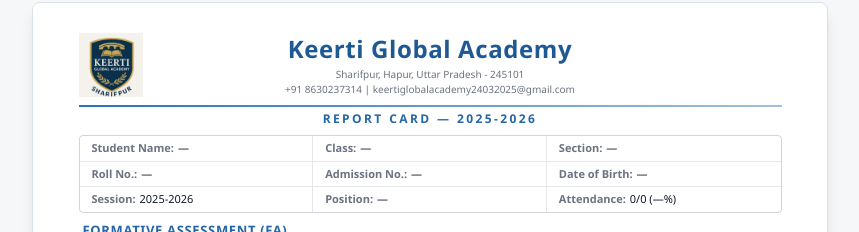
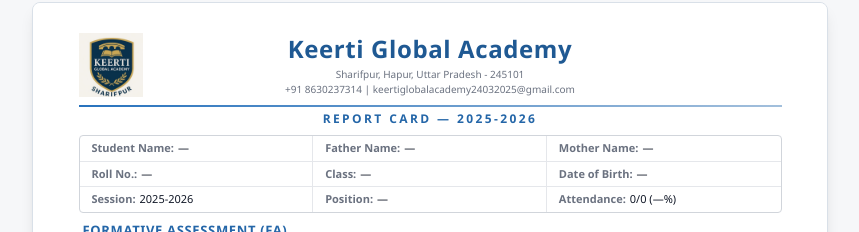
Before and after one commit to dhruv639508/Report-Card, a React (Vite) app: page / in a window 1280 px wide. Shown: the part 1935-2167 px from the top of the page, without its empty margins (210-1069 px from the left). Built offline with nearby package versions, Linux system fonts and the light colour scheme; the HTML template or start-up script is replaced by a standard one.

Commit message:
Update ReportCardPreview.tsx

```diff
--- a/src/components/ReportCardPreview.tsx
+++ b/src/components/ReportCardPreview.tsx
@@ -57,10 +57,10 @@ export default function ReportCardPreview({ student }: Props) {
         <div className="grid grid-cols-3 text-[11px]">
           {[
             ["Student Name",  student.name],
+            ["Father Name", student.admissionNumber],
+            ["Mother Name",       student.section],
+            ["Roll No.",      student.rollNumber],
             ["Class",         student.className],
-            ["Section",       student.section],
-            ["Roll No.",      student.rollNumber],
-            ["Admission No.", student.admissionNumber],
             ["Date of Birth", student.dob],
             ["Session",       student.session],
             ["Position",      student.positionInClass],
```
